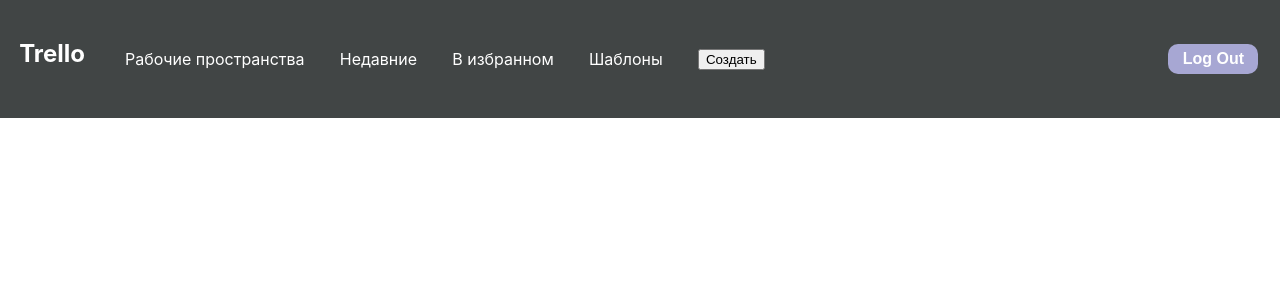
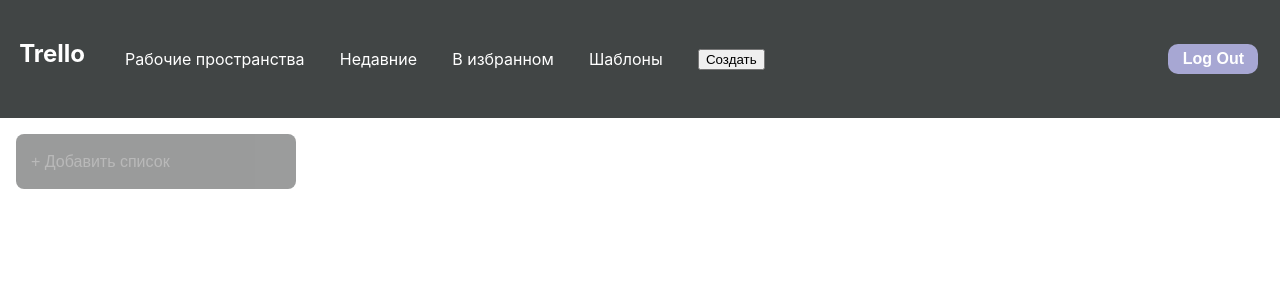
Before and after one commit to Satybaldyeva/Trello-project, a React (Create React App) app: page /main in a window 1280 px wide. Shown: the top 300 px of the page. Built offline with nearby package versions, Linux system fonts and the light colour scheme.

Commit message:
add styled

```diff
--- a/src/components/Main.jsx
+++ b/src/components/Main.jsx
@@ -1,14 +1,32 @@
-import React from "react";
+import React, { useState } from "react";
 import { Header } from "./Header";
 import styled from "styled-components";
+import { TodoForm } from "./TodoForm";
 
 export const Main = ({ onLogOut }) => {
+  const [value, setValue] = useState("");
+
+  const addTodoCard = (e) => {
+    setValue(e.target.value);
+    if (setValue.length !== 0) {
+      return <TodoForm />;
+    }
+  };
+
   return (
     <div>
       <HeaderContainer>
         <Header />
         <button onClick={onLogOut}>Log Out</button>
       </HeaderContainer>
+      <main>
+        <StyledInput
+          type="text"
+          placeholder="+ Добавить список"
+          value={value}
+          onChange={addTodoCard}
+        />
+      </main>
     </div>
   );
 };
@@ -29,3 +47,16 @@ const HeaderContainer = styled("header")`
     font-weight: 600;
   }
 `;
+
+const StyledInput = styled("input")`
+  width: 250px;
+  height: 45px;
+  border-radius: 8px;
+  background-color: #383a3a;
+  color: white;
+  border: none;
+  margin: 1rem;
+  padding: 5px 15px;
+  font-size: 1rem;
+  opacity: 0.5;
+`;
--- a/src/components/SignUp.jsx
+++ b/src/components/SignUp.jsx
@@ -1,6 +1,6 @@
 import React from "react";
 
-import { setUser } from "../store/slices/userSlice";
+// import { setUser } from "../store/slices/userSlice";
 import { useState } from "react";
 import { createUserWithEmailAndPassword } from "firebase/auth";
 import { useNavigate } from "react-router-dom";
--- /dev/null
+++ b/src/components/TodoForm.jsx
@@ -0,0 +1,18 @@
+import React from "react";
+import styled from "styled-components";
+
+export const TodoForm = ({ value }) => {
+  return (
+    <StyledForm action="">
+      <h1>{value}</h1>
+    </StyledForm>
+  );
+};
+
+const StyledForm = styled("form")`
+  padding: 1rem;
+  width: 28%;
+  background-color: black;
+  margin: 1rem;
+  border-radius: 10px;
+`;
--- a/src/store/index.js
+++ b/src/store/index.js
@@ -1,8 +1,10 @@
 import { configureStore } from "@reduxjs/toolkit";
 import userReducer from "./slices/userSlice";
+import todoReducer from "./slices/todoSlice";
 
 export const store = configureStore({
   reducer: {
     setUser: userReducer,
+    todo: todoReducer,
   },
 });
--- /dev/null
+++ b/src/store/slices/todoSlice.js
@@ -0,0 +1,20 @@
+import { createSlice } from "@reduxjs/toolkit";
+
+export const todoSlice = createSlice({
+  name: "todo",
+  initialState: {
+    todos: [],
+  },
+  reducers: {
+    addTodo: (state, action) => {
+      state.todos.push(action.payload);
+    },
+    removeTodo: (state, action) => {
+      state.todos = state.todos.filter((item) => item.id !== action.payload);
+    },
+  },
+});
+
+export const { addTodo, removeTodo } = todoSlice.actions;
+
+export default todoSlice;
```
